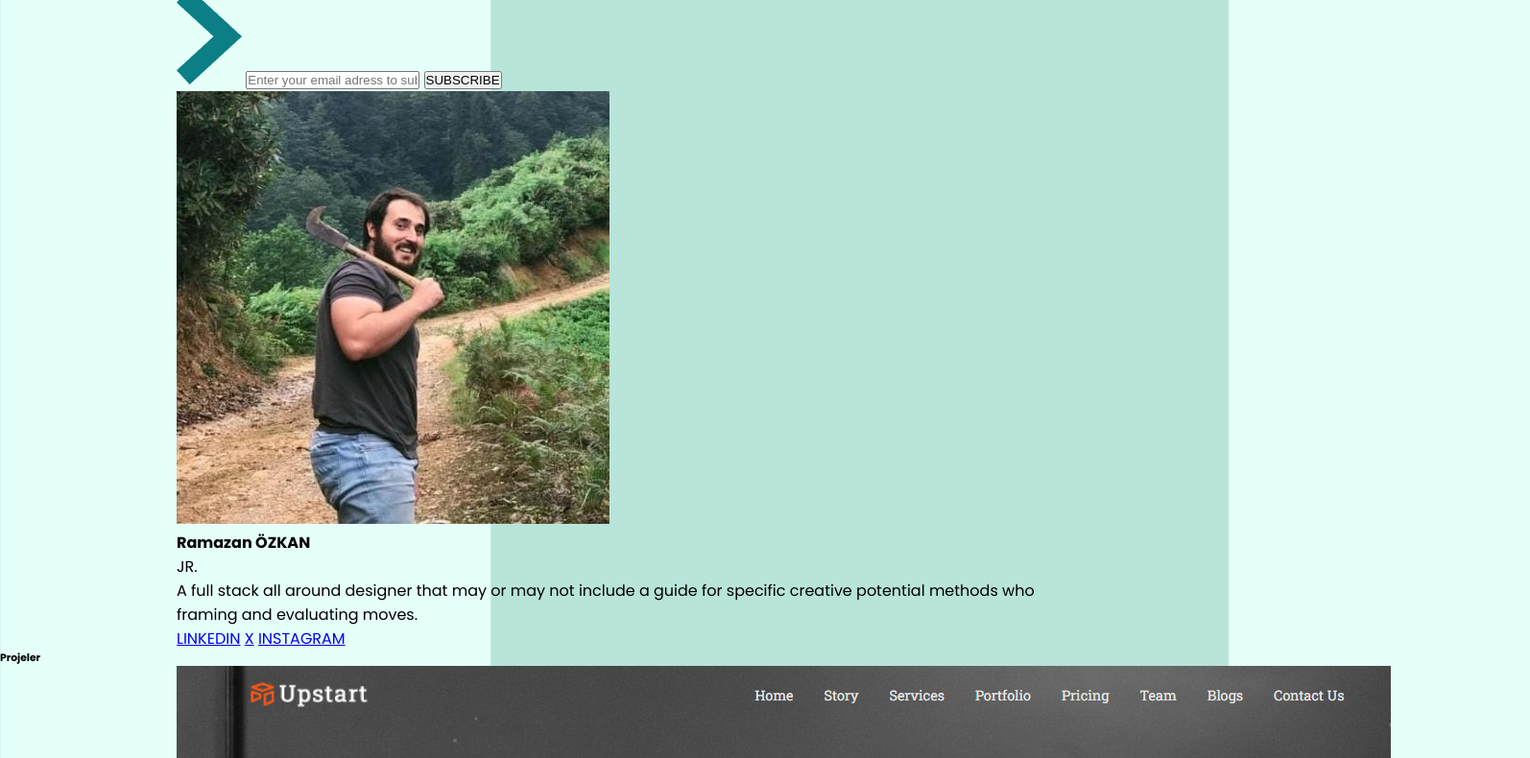
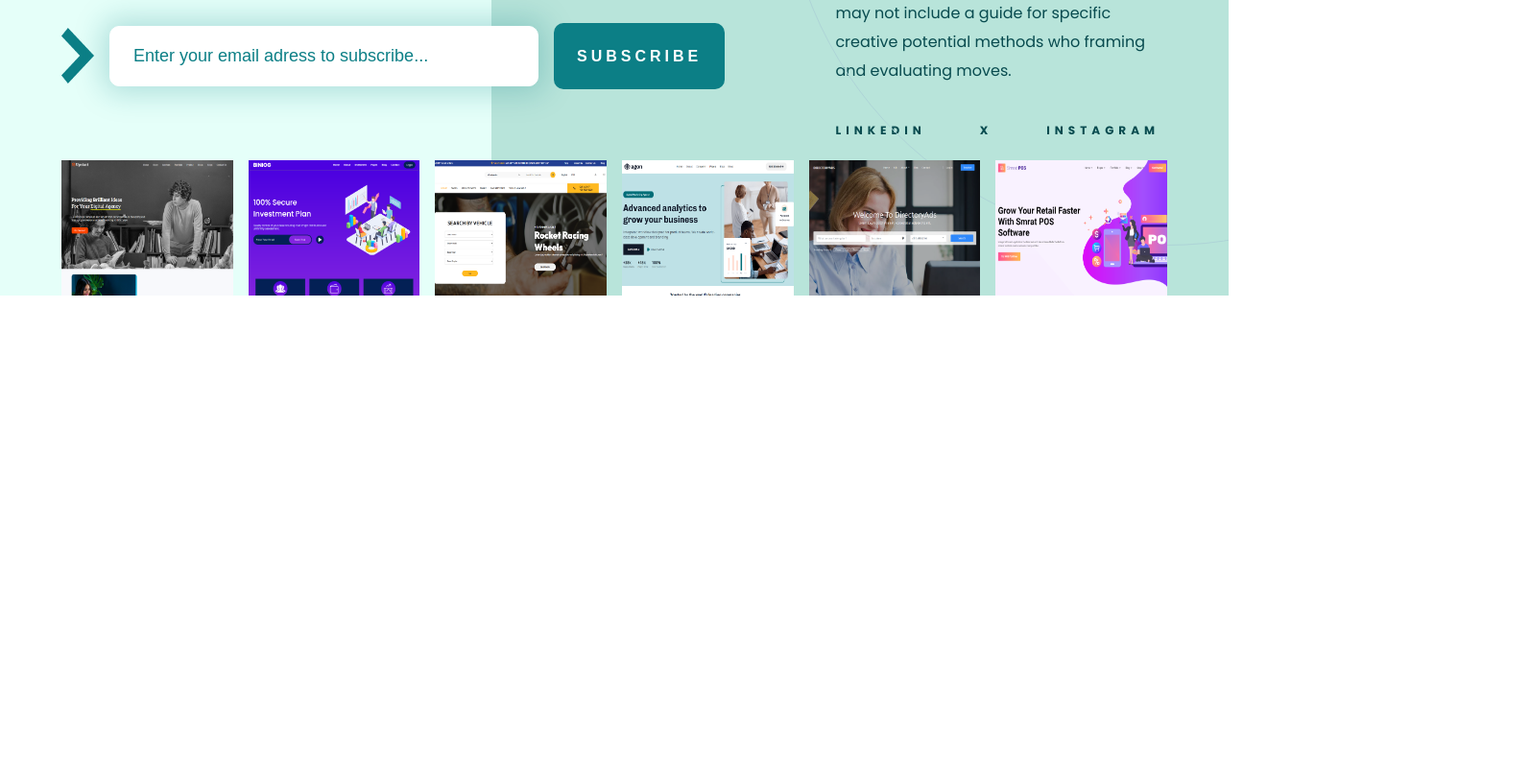
Before and after one commit to ramazanozkan777/ramcoo, a website: page index.html in a window 1280 px wide. Shown: the part 635-1425 px from the top of the page at 96% size, 1594 px wide, since content can reach past the window. After the commit the page ends 943 px from the top, so only its background shows below. Drawn offline with Linux system fonts and the light colour scheme; files that its build step writes are made by us from their sources.

Commit message:
Update index.html

```diff
--- a/index.html
+++ b/index.html
@@ -4,7 +4,7 @@
     <meta charset="UTF-8">
     <meta name="viewport" content="width=device-width, initial-scale=1.0">
     <title>Document</title>
-    <link rel="stylesheet" href="../itsMe/css/main.css">
+    <link rel="stylesheet" href="css/main.css">
     <link rel="preconnect" href="https://fonts.googleapis.com">
 <link rel="preconnect" href="https://fonts.gstatic.com" crossorigin>
 <link href="https://fonts.googleapis.com/css2?family=Poppins:ital,wght@0,100;0,200;0,300;0,400;0,500;0,600;0,700;0,800;0,900;1,100;1,200;1,300;1,400;1,500;1,600;1,700;1,800;1,900&display=swap" rel="stylesheet">
```
